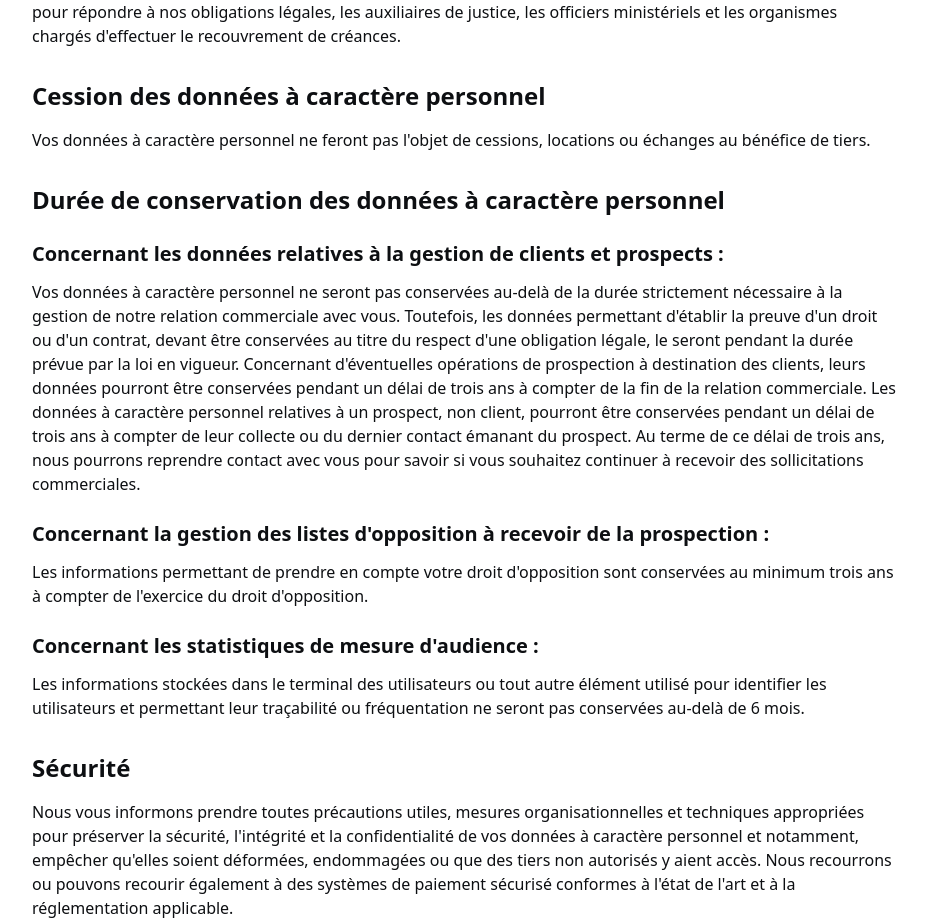
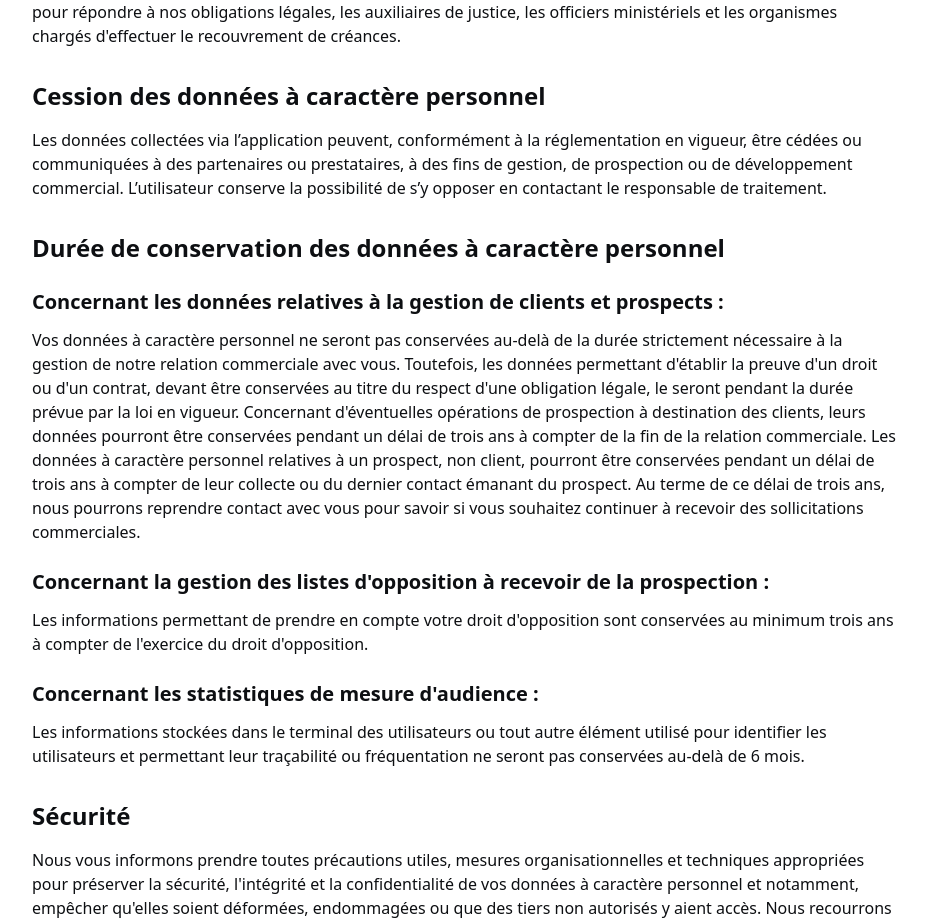
Before and after one commit to etherond/biblo-site, a Next.js app: page /politique-confidentialite in a window 1280 px wide. Shown: the part 1668-2592 px from the top of the page, without its empty margins (176-1102 px from the left). Built offline with nearby package versions, Linux system fonts and the light colour scheme.

Commit message:
Change section cession des donnees personnelles

```diff
--- a/src/app/(site)/politique-confidentialite/page.tsx
+++ b/src/app/(site)/politique-confidentialite/page.tsx
@@ -82,8 +82,8 @@ export default function Page() {
         <h2 className="text-2xl font-semibold mt-8 mb-4">Cession des données à caractère personnel</h2>
 
         <p className="mb-6">
-          Vos données à caractère personnel ne feront pas l'objet de cessions, locations ou échanges au bénéfice de tiers.
-        </p>
+       		Les données collectées via l’application peuvent, conformément à la réglementation en vigueur, être cédées ou communiquées à des partenaires ou prestataires, à des fins de gestion, de prospection ou de développement commercial. L’utilisateur conserve la possibilité de s’y opposer en contactant le responsable de traitement.
+	</p>
 
         <h2 className="text-2xl font-semibold mt-8 mb-4">Durée de conservation des données à caractère personnel</h2>
 
```
